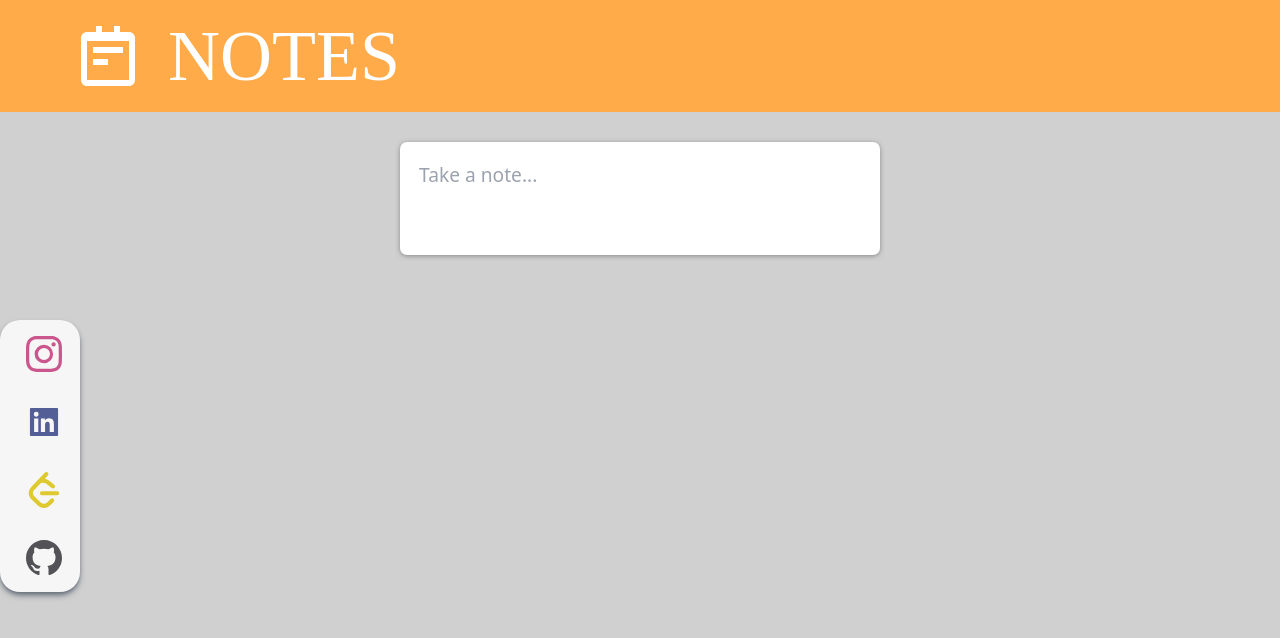
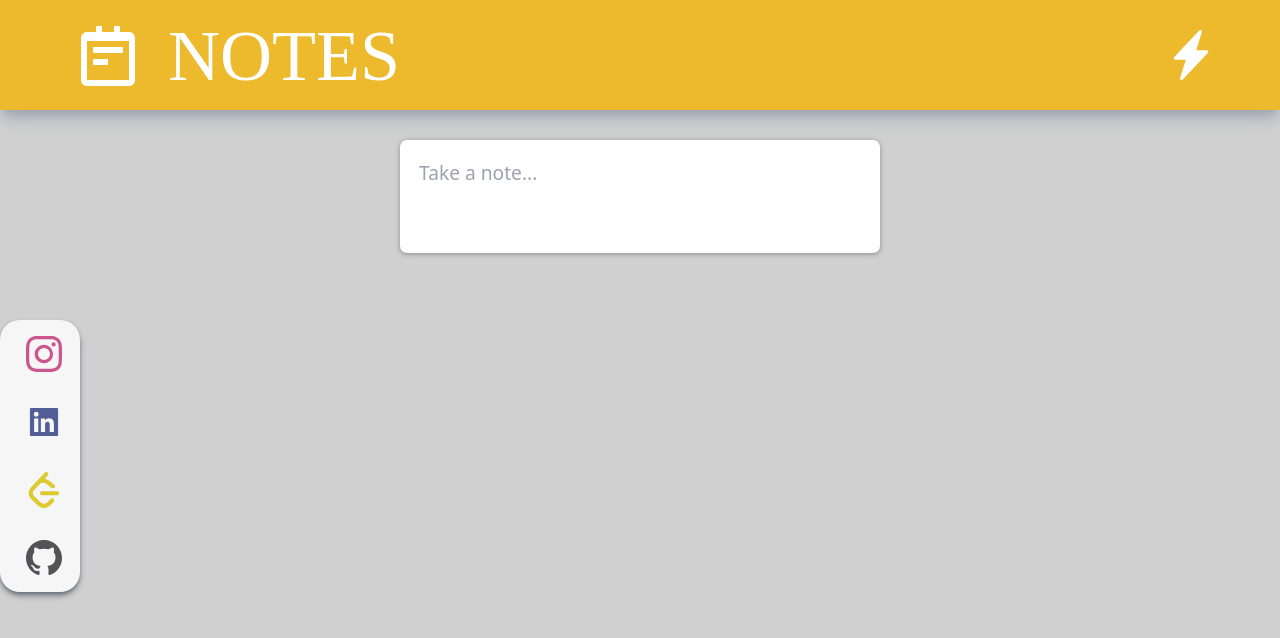
Before and after one commit to shubamchaudhary/notes, a React (Create React App) app: page / in a window 1280 px wide. Shown: the top 638 px of the page. Built offline with nearby package versions, Linux system fonts and the light colour scheme; a web font is replaced by a local one.

Commit message:
Update header.jsx

```diff
--- a/src/JSX/header.jsx
+++ b/src/JSX/header.jsx
@@ -1,10 +1,26 @@
 import React from "react";
 import {BiNotepad} from "react-icons/bi"
+import { useState,useEffect } from "react";
+import {BsLightningChargeFill} from 'react-icons/bs'
 
 function Header(){
-   return <header className=" h-auto text-4xl  bg-[#ffab4a] ">
+    const [darkMode, setDarkMode] = useState( JSON.parse(localStorage.getItem("darkMode")) || false);
+    useEffect(() => {
+        localStorage.setItem("darkMode", JSON.stringify(darkMode));
+
+        if(darkMode){
+          document.documentElement.classList.add('dark');
+        } else {
+          document.documentElement.classList.remove('dark');
+        }
+
+      }, [darkMode]);
+     return <div className="">
+        <header className="shadow-lg flex justify-between w-full  shadow-gray-400 h-[110px] text-4xl dark:bg-darkbg bg-[#f6b607cc] ">
        <h1 className='text-7xl pl-12 pt-5 pb-5 text-white cursive flex'> <BiNotepad className="mx-6 "/> NOTES </h1>
+       <button className="mr-16 text-white text-[50px] dark:text-gray-500" onClick={() => setDarkMode(!darkMode)} ><BsLightningChargeFill/></button>
     </header>
+      </div>
 }
 
 export default Header
```
